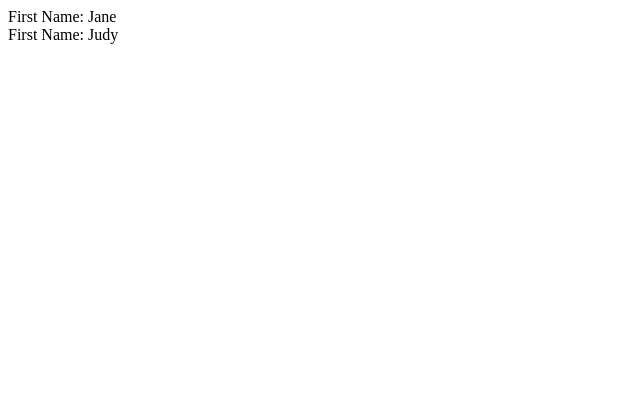
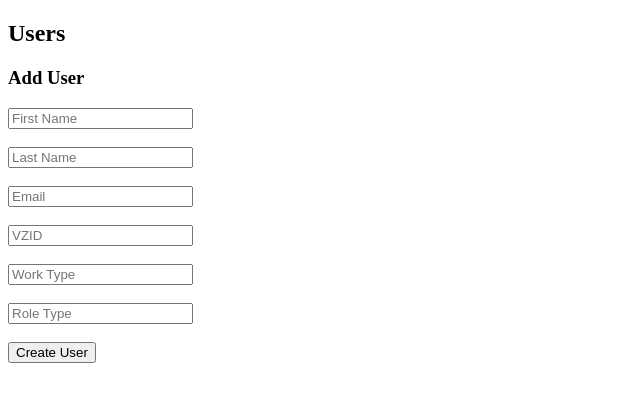
Before and after one commit to jjliem/my-admin-tool, a React (Create React App) app: page / in a window 1280 px wide. Shown: the top 402 px of the page, without its empty margins (0-640 px from the left). Built offline with nearby package versions, Linux system fonts and the light colour scheme; data requests are answered from the project's data file.

Commit message:
add form to create new user via axios post request

```diff
--- a/db.json
+++ b/db.json
@@ -100,13 +100,21 @@
   "users": [
     {
       "id": 1,
-      "fname": "Jane",
-      "lname": "Doe"
+      "fname": "Nyota",
+      "lname": "Uhura",
+      "email": "nyota.uhura@enterprise.com",
+      "vzid": "nyotuh",
+      "workType": "FiOS",
+      "roleType": "Manager"
     },
     {
       "id": 2,
-      "fname": "Judy",
-      "lname": "Liem"
+      "fname": "Hikaru",
+      "lname": "Sulu",
+      "email": "hikaru.sulu@enterprise.com",
+      "vzid": "suluhi",
+      "workType": "CMB",
+      "roleType": "Author"
     }
   ]
 }
--- a/src/App.tsx
+++ b/src/App.tsx
@@ -1,5 +1,6 @@
 import React, { useEffect } from "react";
 import { useDispatch, useSelector } from "react-redux";
+import { UsersPage } from "./components/UsersPage";
 import { fetchUsersRequest } from "./_redux/actions/usersActions";
 
 import { RootState } from "./_redux/reducers/rootReducer";
@@ -15,15 +16,7 @@ const App = () => {
   }, []);
 
   return (
-    <div>
-      {pending ? (
-        <div>Loading...</div>
-      ) : error ? (
-        <div>Error</div>
-      ) : (
-        users?.map((user) => <div key={user.id}>First Name: {user.fname}</div>)
-      )}
-    </div>
+    <UsersPage></UsersPage>
   );
 };
 
--- a/src/_redux/sagas/rootSaga.ts
+++ b/src/_redux/sagas/rootSaga.ts
@@ -1,6 +1,7 @@
 import { all, fork } from "redux-saga/effects";
 import usersSaga from "./usersSaga";
 
+// Watcher Saga
 export function* rootSaga() {
   yield all([fork(usersSaga)]);
 }
--- a/src/_redux/sagas/usersSaga.ts
+++ b/src/_redux/sagas/usersSaga.ts
@@ -4,8 +4,10 @@ import { IUser } from "../../interfaces/IUser";
 import { fetchUsersFailure, fetchUsersSuccess } from "../actions/usersActions";
 import { userTypes } from "../actiontypes/userTypes";
 
+// Request function
 const getUsers = () => axios.get<IUser[]>("http://localhost:5000/users");
 
+// Handler function
 function* fetchUsersSaga() {
   try {
     const response = yield call(getUsers);
--- /dev/null
+++ b/src/components/UsersPage.tsx
@@ -0,0 +1,149 @@
+import axios from "axios";
+import React, { useEffect, useState } from "react";
+import { useDispatch, useSelector } from "react-redux";
+import { IUser } from "../interfaces/IUser";
+import { fetchUsersRequest } from "../_redux/actions/usersActions";
+import { RootState } from "../_redux/reducers/rootReducer";
+
+export const UsersPage = () => {
+  // State from store
+  const dispatch = useDispatch();
+  const { pending, users, error } = useSelector(
+    (state: RootState) => state.users
+  );
+  useEffect(() => {
+    dispatch(fetchUsersRequest());
+  }, []);
+
+  // State for handling input from user
+  const [input, setInput] = useState({
+    id: "",
+    fname: "",
+    lname: "",
+    email: "",
+    vzid: "",
+    workType: "",
+    roleType: "",
+  });
+
+  // Every time user types in the input field, update the input object
+  const handleChange = (event: React.ChangeEvent<HTMLInputElement>): void => {
+    // Use spread operator to clone previous state, but replace with new values
+    setInput({
+      ...input,
+      [event.target.name]: event.target.value,
+    });
+  };
+
+  // Handle submit button click
+  const handleClick = (): void => {
+    // If input fields are empty, don't submit form
+    if (
+      !input.fname ||
+      !input.lname ||
+      !input.email ||
+      !input.vzid ||
+      !input.workType ||
+      !input.roleType
+    ) {
+      return;
+      // not working?
+      // event.preventDefault();
+    }
+
+    // Otherwise post input to users array in local json server
+    const dataToPost: IUser = {
+      id: users.length + 1,
+      fname: input.fname,
+      lname: input.lname,
+      email: input.email,
+      vzid: input.vzid,
+      workType: input.workType,
+      roleType: input.roleType,
+    };
+    axios
+      .post("http://localhost:5000/users", dataToPost)
+      .then((response) => console.log(response.data));
+
+    // And reset the input fields to empty
+    setInput({
+      id: "",
+      fname: "",
+      lname: "",
+      email: "",
+      vzid: "",
+      workType: "",
+      roleType: "",
+    });
+  };
+
+  return (
+    <form className="NewUserForm">
+      <h2>Users</h2>
+      <h3>Add User</h3>
+      <input
+        type="text"
+        placeholder="First Name"
+        className="AddToList-input"
+        value={input.fname}
+        onChange={handleChange}
+        name="fname" //binds to keys in state
+      ></input>
+      <br></br>
+      <br></br>
+      <input
+        type="text"
+        placeholder="Last Name"
+        className="AddToList-input"
+        value={input.lname}
+        onChange={handleChange}
+        name="lname" //binds to keys in state
+      ></input>
+      <br></br>
+      <br></br>
+      <input
+        type="text"
+        placeholder="Email"
+        className="AddToList-input"
+        value={input.email}
+        onChange={handleChange}
+        name="email" //binds to keys in state
+      ></input>
+      <br></br>
+      <br></br>
+      <input
+        type="text"
+        placeholder="VZID"
+        className="AddToList-input"
+        value={input.vzid}
+        onChange={handleChange}
+        name="vzid" //binds to keys in state
+      ></input>
+      <br></br>
+      <br></br>
+      <input
+        type="text"
+        placeholder="Work Type"
+        className="AddToList-input"
+        value={input.workType}
+        onChange={handleChange}
+        name="workType" //binds to keys in state
+      ></input>
+      <br></br>
+      <br></br>
+      <input
+        type="text"
+        placeholder="Role Type"
+        className="AddToList-input"
+        value={input.roleType}
+        onChange={handleChange}
+        name="roleType" //binds to keys in state
+      ></input>
+      <br></br>
+      <br></br>
+      <button className="AddToList-btn" onClick={handleClick}>
+        Create User
+      </button>
+    </form>
+  );
+};
--- a/src/interfaces/IUser.ts
+++ b/src/interfaces/IUser.ts
@@ -2,4 +2,8 @@ export interface IUser {
   id: number;
   fname: string;
   lname: string;
+  email: string;
+  vzid: string;
+  workType: string;
+  roleType: string;
 }
```
